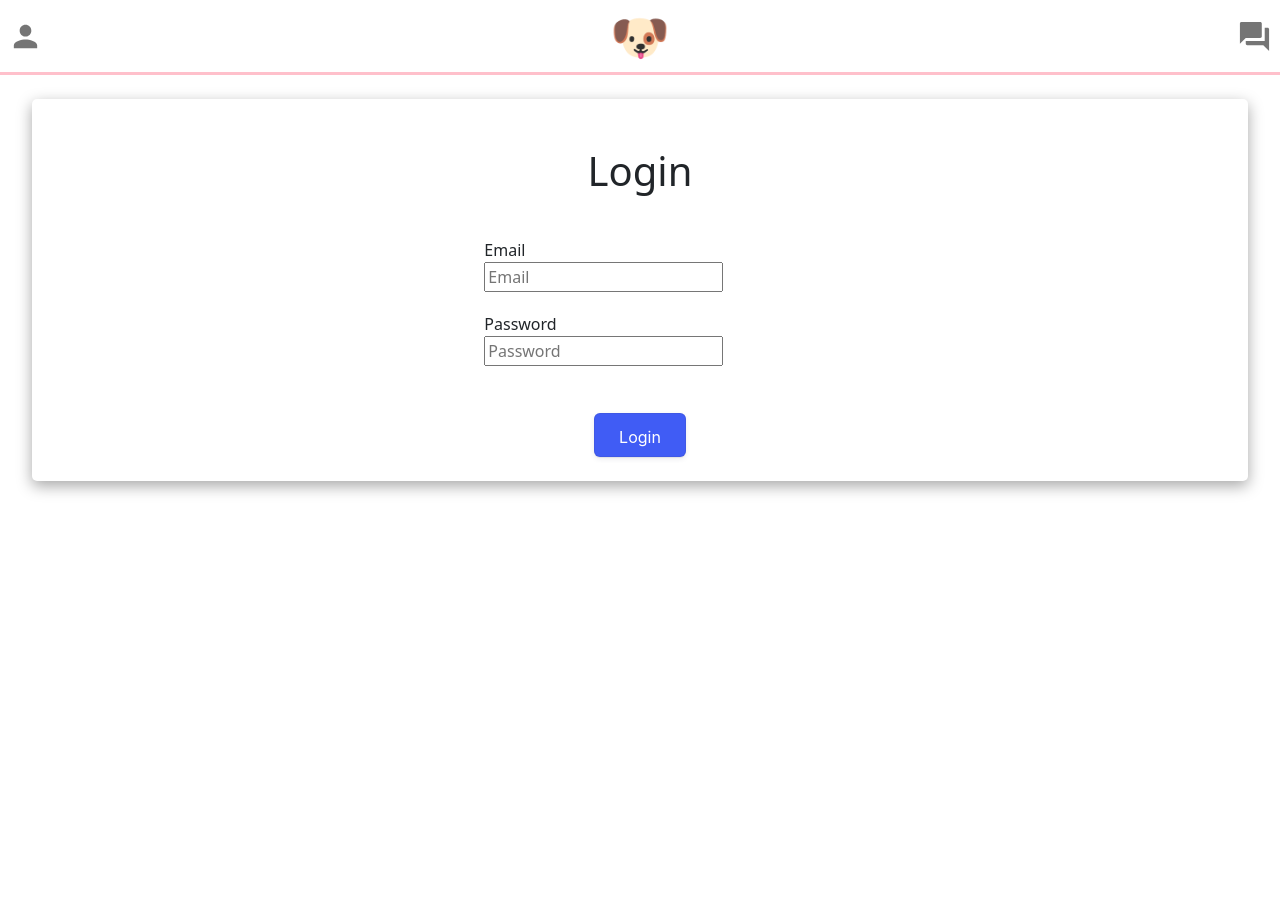
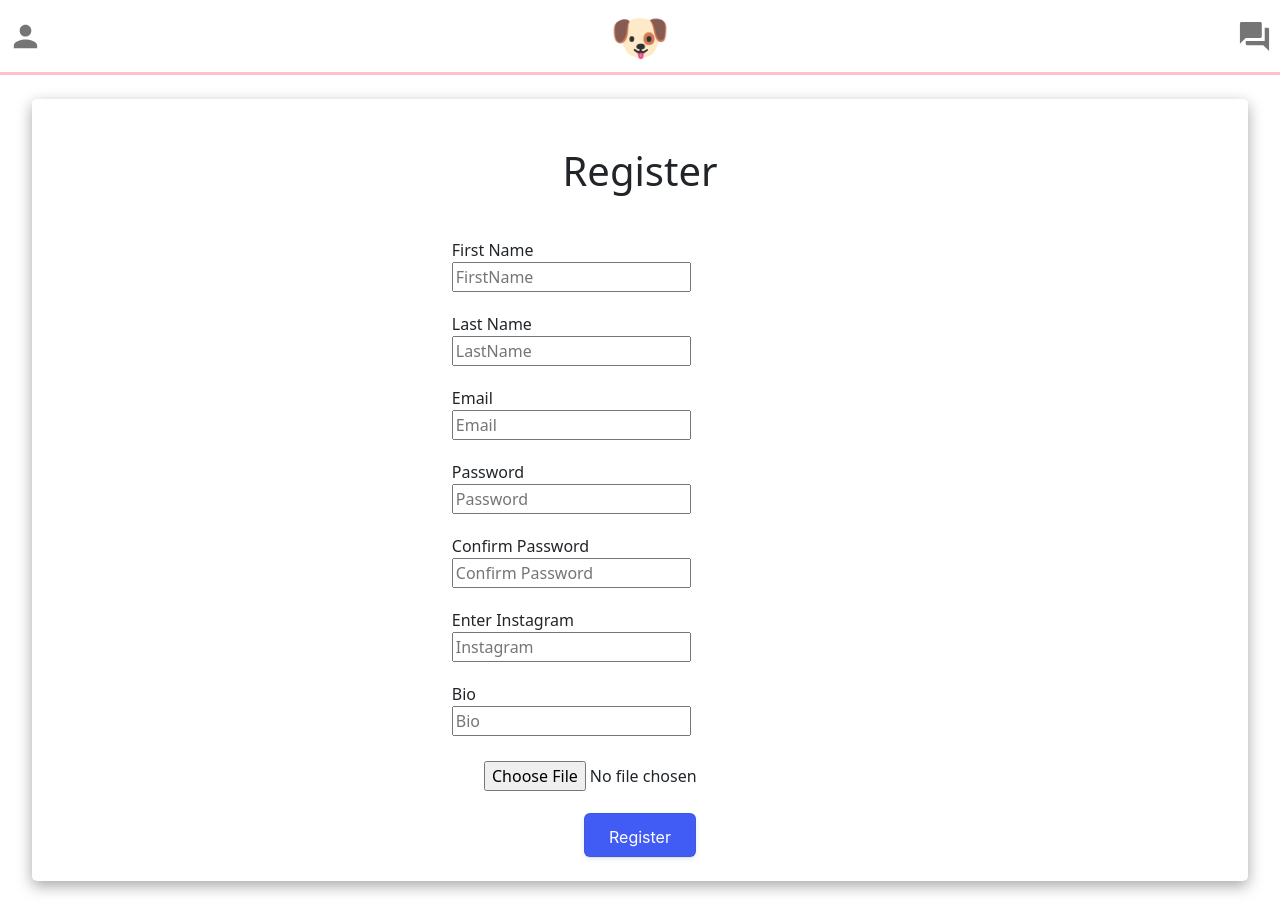
Before and after one commit to AliesTaha/DogSitter, a React (Create React App) app: page / in a window 1280 px wide. Before the commit the page ends 800 px from the top, so only its background shows below. Built offline with nearby package versions, Linux system fonts and the light colour scheme.

Commit message:
fixed session issue

```diff
--- a/src/App.js
+++ b/src/App.js
@@ -19,8 +19,8 @@ function App() {
     <div className="App">
       <Header/>
       {/* <Cards/> */}
-      {/* <RegistrationPage/> */}
-      <Login/>
+      <RegistrationPage/>
+      {/* <Login/> */}
       {/* <Router>
         <Routes>
           <Route path='/' element={<Header/>} />
```
